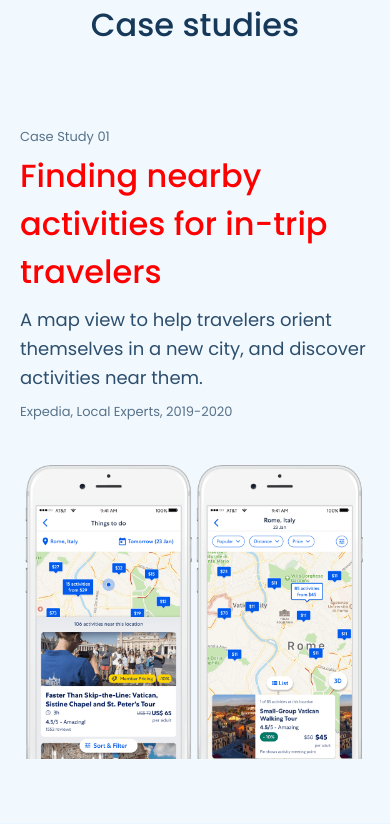
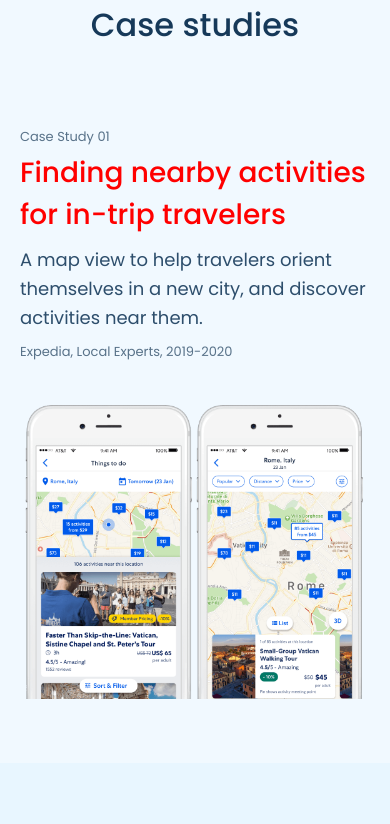
Before and after one commit to aashishsharmaa/ux-portfolio, a plain HTML site: page index.html in a window 390 px wide. Shown: the part 887-1711 px from the top of the page. Drawn offline with Linux system fonts and the light colour scheme.

Commit message:
Update style.css

```diff
--- a/style.css
+++ b/style.css
@@ -363,12 +363,14 @@ margin: 0 auto;}
   h1 {font-size: 32px; margin-bottom: 1rem;}
   h2 {font-size: 20px; color:red;}
   .duration{font-size: 13px;}
+  .section-grid h2{font-size: 28px; max-width: 34ch; line-height: 150%; }
 
   .bullet-items li{margin-left:2rem; padding-left: .5rem; padding-top: .5rem; font-size: 18px; font-weight: 400;color: #2D4E6C; }
   .bullet-items li:first-child{margin-top: -20px;}
   /*  .bullet-items li{margin-left:12px; font-size: 18px; padding-left: 4px; padding-top: 1.25rem;} */
 
-  .section-grid h2{font-size: 32px; max-width: 34ch; line-height: 150%; }
+
+
   .intro h1{font-size: 32px; font-weight: 600; line-height: 150%; padding-top:1rem; color:blue;}
   .intro-text {font-size: 22px; font-weight: 500; line-height: 150%; padding: 0px 10px; color:pink;}
   .intro-text-small {font-size: 19px; line-height: 150%; padding-top: 1rem;}
```
